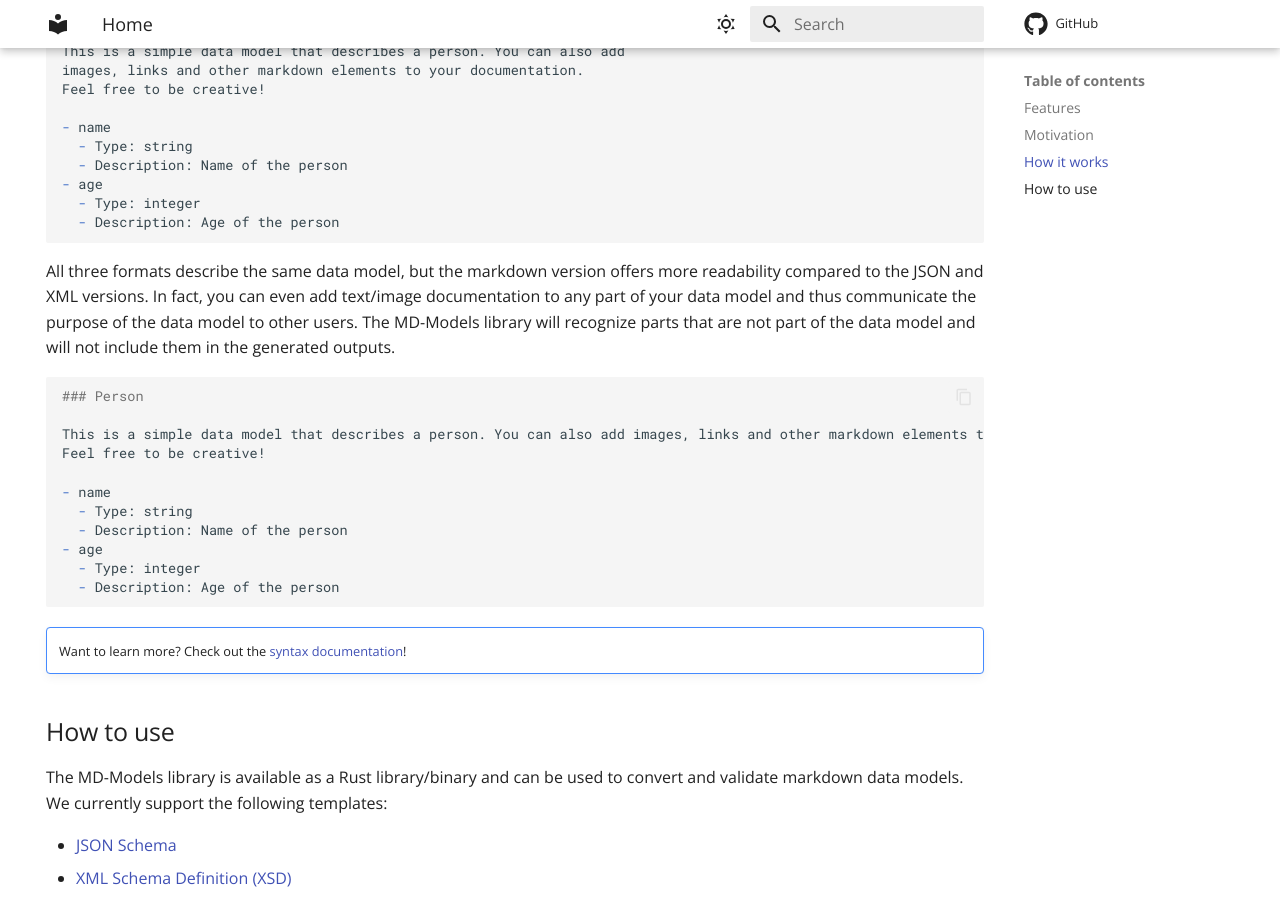
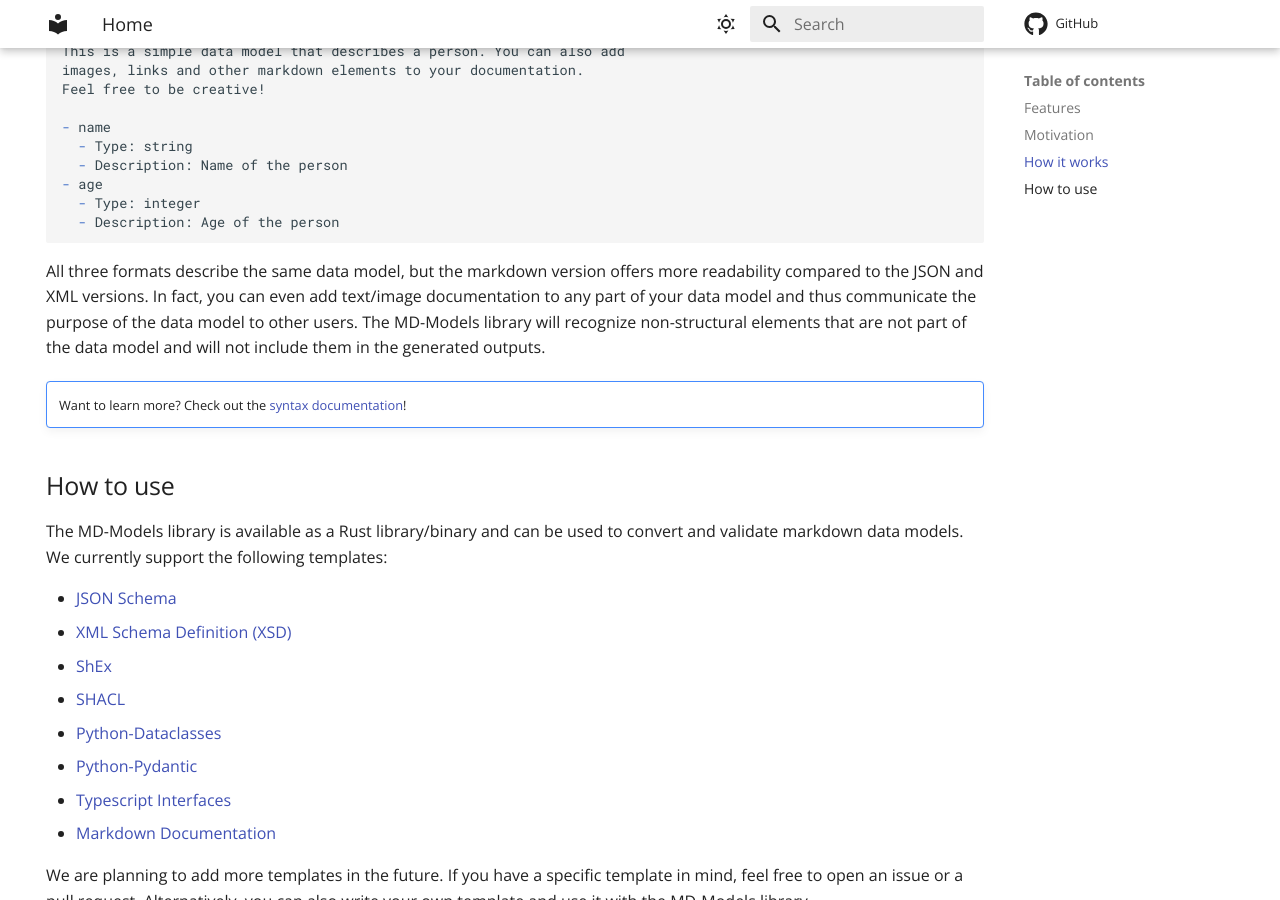
Before and after one commit to FAIRChemistry/md-models, an MkDocs documentation site: the page built from docs/index.md, in a window 1280 px wide and 900 px high, scrolled down 1226 px. Built offline with MkDocs 1.6.1 and Material for MkDocs 9.7.7, drawn with Linux system fonts in a browser that asks for light colours; comment, search, counter and statistics services are not loaded.

Commit message:
remove unused parts

````diff
--- a/docs/index.md
+++ b/docs/index.md
@@ -94,25 +94,10 @@
     </xs:schema>
     ```
 
-All three formats describe the same data model, but the markdown version offers more readability compared to the JSON and XML versions. In fact, you can even add text/image documentation to any part of your data model and thus communicate the purpose of the data model to other users. The MD-Models library will recognize parts that are not part of the data model and will not include them in the generated outputs.
-
-```markdown
-### Person
-
-This is a simple data model that describes a person. You can also add images, links and other markdown elements to your documentation.
-Feel free to be creative!
-
-- name
-  - Type: string
-  - Description: Name of the person
-- age
-  - Type: integer
-  - Description: Age of the person
-
-```
+All three formats describe the same data model, but the markdown version offers more readability compared to the JSON and XML versions. In fact, you can even add text/image documentation to any part of your data model and thus communicate the purpose of the data model to other users. The MD-Models library will recognize non-structural elements that are not part of the data model and will not include them in the generated outputs.
 
 !!! note ""
-    Want to learn more? Check out the [syntax documentation](/docs/syntax.md)!
+    Want to learn more? Check out the [syntax documentation](/docs/syntax/index.md)!
 
 ## How to use
 
@@ -130,4 +115,4 @@
 We are planning to add more templates in the future. If you have a specific template in mind, feel free to open an issue or a pull request. Alternatively, you can also write your own template and use it with the MD-Models library.
 
 !!! note ""
-    Want to learn more? Check out the [library documentation](/docs/usage.md)!
+    Want to learn more? Check out the [library documentation](/docs/library/index.md)!
````
